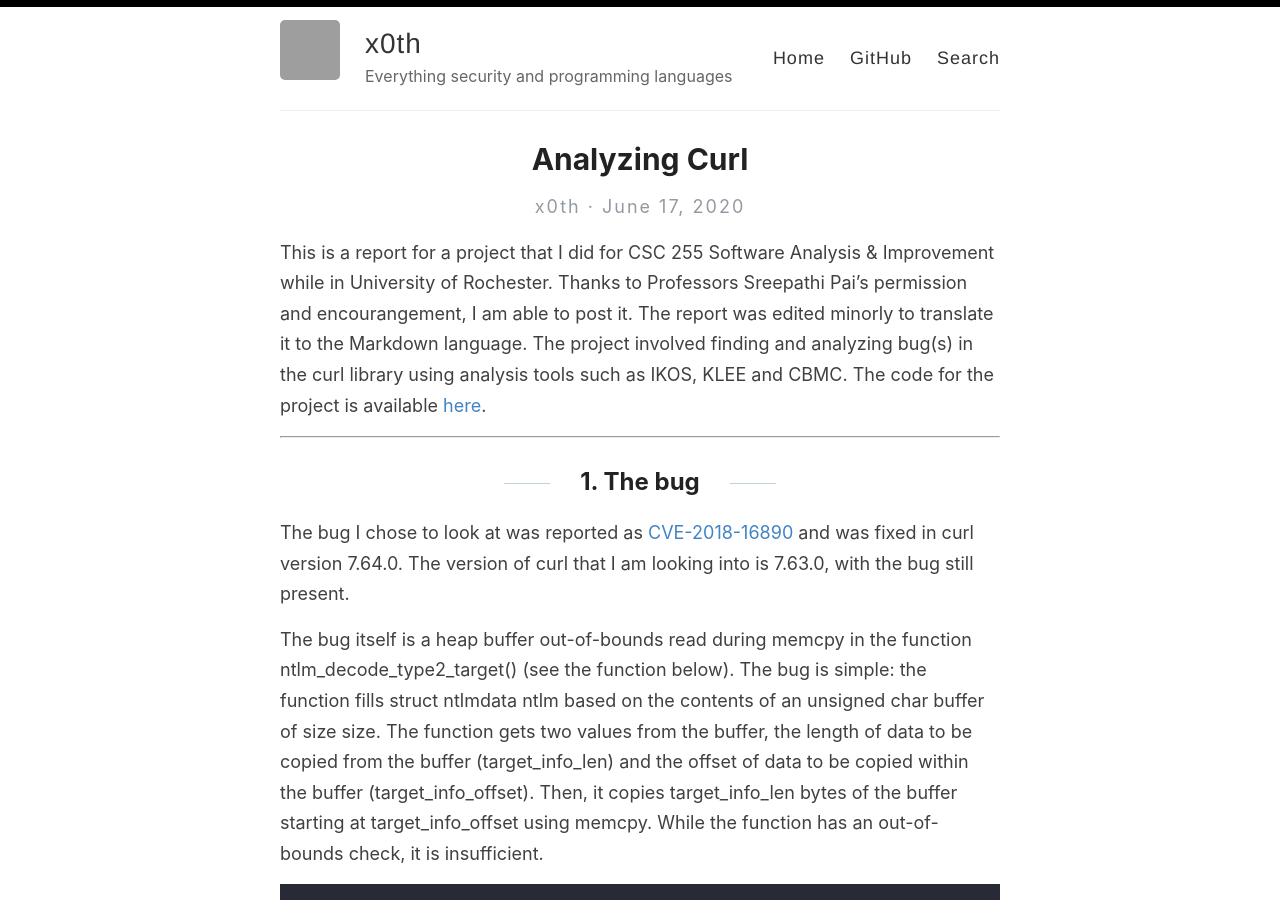
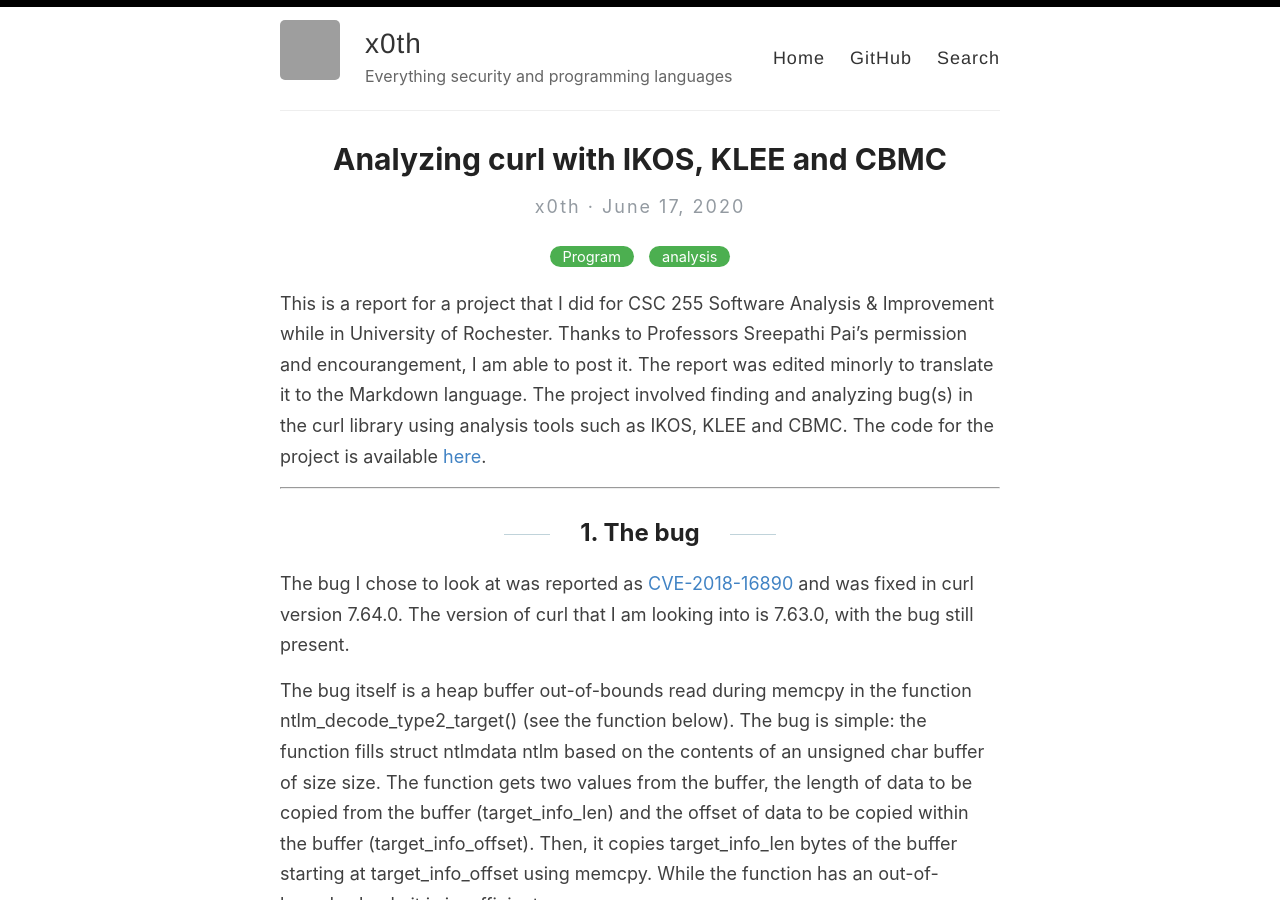
Before and after one commit to x0th/x0th.github.io, a Jekyll site: the page built from _posts/2020-06-17-analyzing-curl.md, in a window 1280 px wide and 900 px high. Built offline with Jekyll 4.4.1, drawn with Linux system fonts in a browser that asks for light colours; our own code applies the rules of GitHub Pages for plain Markdown files; grey boxes are pictures that could not be loaded.

Commit message:
Minor analyzing curl fix

```diff
--- a/_posts/2020-06-17-analyzing-curl.md
+++ b/_posts/2020-06-17-analyzing-curl.md
@@ -1,3 +1,9 @@
+---
+layout: post
+title: Analyzing curl with IKOS, KLEE and CBMC
+categories: Program analysis
+---
+
 This is a report for a project that I did for CSC 255 Software Analysis & Improvement while in University of Rochester. Thanks to Professors Sreepathi Pai's permission and encourangement, I am able to post it. The report was edited minorly to translate it to the Markdown language.
 The project involved finding and analyzing bug(s) in the curl library using analysis tools such as IKOS, KLEE and CBMC. The code for the project is available [here](https://github.com/x0th/analyzing-curl).
 
```
